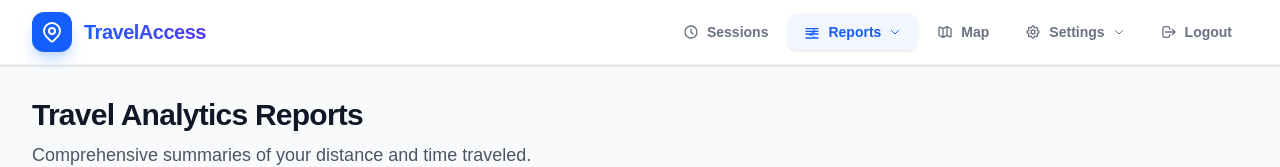
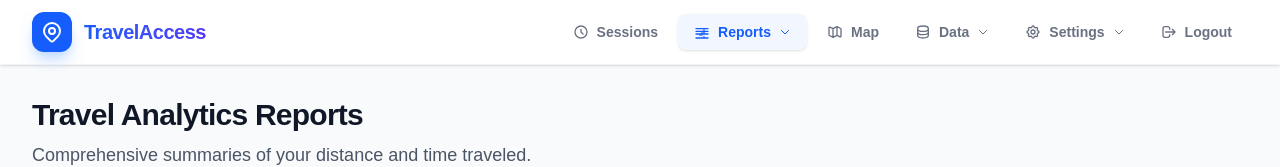
Before and after one commit to thiago-glaser/TravelAccess, a Next.js app: page /reports in a window 1280 px wide. Shown: the top 167 px of the page. Built offline with nearby package versions, Linux system fonts and the light colour scheme; no server answers.

Commit message:
feat: Implement Navbar component with navigation links, user authentication features, and dropdown menus for reports, data, and settings.

```diff
--- a/components/Navbar.js
+++ b/components/Navbar.js
@@ -10,6 +10,7 @@ export default function Navbar() {
     const router = useRouter();
     const [isSettingsOpen, setIsSettingsOpen] = useState(false);
     const [isReportsOpen, setIsReportsOpen] = useState(false);
+    const [isDataOpen, setIsDataOpen] = useState(false);
     const [userProfile, setUserProfile] = useState(null);
     const [isPasswordModalOpen, setIsPasswordModalOpen] = useState(false);
     const [pwdForm, setPwdForm] = useState({ currentPassword: '', newPassword: '', confirmPassword: '' });
@@ -17,6 +18,7 @@ export default function Navbar() {
 
     const dropdownRef = useRef(null);
     const dropdownReportsRef = useRef(null);
+    const dropdownDataRef = useRef(null);
     // Close dropdown when clicking outside
     useEffect(() => {
         function handleClickOutside(event) {
@@ -25,6 +27,9 @@ export default function Navbar() {
             }
             if (dropdownReportsRef.current && !dropdownReportsRef.current.contains(event.target)) {
                 setIsReportsOpen(false);
+            }
+            if (dropdownDataRef.current && !dropdownDataRef.current.contains(event.target)) {
+                setIsDataOpen(false);
             }
         }
         document.addEventListener("mousedown", handleClickOutside);
@@ -83,7 +88,8 @@ export default function Navbar() {
             setPwdStatus({ loading: false, error: 'An error occurred', success: '' });
         }
     };
-    const isSettingsActive = pathname.startsWith('/dashboard/cars') || pathname.startsWith('/dashboard/fuel') || pathname.startsWith('/dashboard/insurance') || pathname.startsWith('/dashboard/devices') || pathname.startsWith('/dashboard/bluetooth') || pathname.startsWith('/dashboard/keys') || isPasswordModalOpen;
+    const isDataActive = pathname.startsWith('/dashboard/cars') || pathname.startsWith('/dashboard/fuel') || pathname.startsWith('/dashboard/insurance') || pathname.startsWith('/dashboard/devices') || pathname.startsWith('/dashboard/bluetooth');
+    const isSettingsActive = pathname.startsWith('/dashboard/keys') || isPasswordModalOpen;
     return (
         <nav className="bg-white border-b border-gray-100 sticky top-0 z-50 shadow-sm transition-all duration-300">
             <div className="max-w-7xl mx-auto px-4 sm:px-6 lg:px-8">
@@ -176,6 +182,82 @@ export default function Navbar() {
                             </div>
                         </Link>
 
+                        {/* Data Dropdown */}
+                        <div className="relative" ref={dropdownDataRef}>
+                            <button
+                                onClick={() => setIsDataOpen(!isDataOpen)}
+                                className={`px-4 py-2 rounded-lg text-sm font-semibold transition-all duration-200 flex items-center gap-2 ${isDataActive
+                                    ? 'text-blue-600 bg-blue-50/80 shadow-sm'
+                                    : 'text-gray-500 hover:text-blue-600 hover:bg-gray-50'
+                                    }`}
+                            >
+                                <div className="flex items-center gap-2">
+                                    <svg className="w-4 h-4" fill="none" stroke="currentColor" viewBox="0 0 24 24">
+                                        <path strokeLinecap="round" strokeLinejoin="round" strokeWidth="2" d="M4 7v10c0 2.21 3.582 4 8 4s8-1.79 8-4V7M4 7c0 2.21 3.582 4 8 4s8-1.79 8-4M4 7c0-2.21 3.582-4 8-4s8 1.79 8 4m0 5c0 2.21-3.582 4-8 4s-8-1.79-8-4" />
+                                    </svg>
+                                </div>
+                                Data
+                                <svg className={`w-3 h-3 transition-transform duration-200 ${isDataOpen ? 'rotate-180' : ''}`} fill="none" stroke="currentColor" viewBox="0 0 24 24">
+                                    <path strokeLinecap="round" strokeLinejoin="round" strokeWidth="2" d="M19 9l-7 7-7-7" />
+                                </svg>
+                            </button>
+
+                            {isDataOpen && (
+                                <div className="absolute right-0 mt-2 w-48 bg-white border border-gray-100 rounded-xl shadow-xl py-2 z-[60] transform origin-top transition-all duration-200 animate-in fade-in zoom-in-95">
+                                    <Link
+                                        href="/dashboard/cars"
+                                        onClick={() => setIsDataOpen(false)}
+                                        className={`flex items-center gap-3 px-4 py-2 text-sm font-medium transition-colors ${pathname === '/dashboard/cars' ? 'text-blue-600 bg-blue-50' : 'text-gray-600 hover:text-blue-600 hover:bg-gray-50'}`}
+                                    >
+                                        <svg className="w-4 h-4" fill="none" stroke="currentColor" viewBox="0 0 24 24">
+                                            <path strokeLinecap="round" strokeLinejoin="round" strokeWidth="2" d="M13 10V3L4 14h7v7l9-11h-7z" />
+                                        </svg>
+                                        Cars
+                                    </Link>
+                                    <Link
+                                        href="/dashboard/fuel"
+                                        onClick={() => setIsDataOpen(false)}
+                                        className={`flex items-center gap-3 px-4 py-2 text-sm font-medium transition-colors ${pathname === '/dashboard/fuel' ? 'text-green-600 bg-green-50' : 'text-gray-600 hover:text-green-600 hover:bg-gray-50'}`}
+                                    >
+                                        <svg className="w-4 h-4" fill="none" stroke="currentColor" viewBox="0 0 24 24">
+                                            <path strokeLinecap="round" strokeLinejoin="round" strokeWidth="2" d="M5 3v4M3 5h4M6 17v4m-2-2h4m5-16l2.286 6.857L21 12l-5.714 2.143L13 21l-2.286-6.857L5 12l5.714-2.143L13 3z" />
+                                        </svg>
+                                        Fuel
+                                    </Link>
+                                    <Link
+                                        href="/dashboard/insurance"
+                                        onClick={() => setIsDataOpen(false)}
+                                        className={`flex items-center gap-3 px-4 py-2 text-sm font-medium transition-colors ${pathname === '/dashboard/insurance' ? 'text-blue-600 bg-blue-50' : 'text-gray-600 hover:text-blue-600 hover:bg-gray-50'}`}
+                                    >
+                                        <svg className="w-4 h-4" fill="none" stroke="currentColor" viewBox="0 0 24 24">
+                                            <path strokeLinecap="round" strokeLinejoin="round" strokeWidth="2" d="M9 12l2 2 4-4m5.618-4.016A11.955 11.955 0 0112 2.944a11.955 11.955 0 01-8.618 3.04A12.02 12.02 0 003 9c0 5.591 3.824 10.29 9 11.622 5.176-1.332 9-6.03 9-11.622 0-1.042-.133-2.052-.382-3.016z" />
+                                        </svg>
+                                        Insurance
+                                    </Link>
+                                    <Link
+                                        href="/dashboard/devices"
+                                        onClick={() => setIsDataOpen(false)}
+                                        className={`flex items-center gap-3 px-4 py-2 text-sm font-medium transition-colors ${pathname === '/dashboard/devices' ? 'text-blue-600 bg-blue-50' : 'text-gray-600 hover:text-blue-600 hover:bg-gray-50'}`}
+                                    >
+                                        <svg className="w-4 h-4" fill="none" stroke="currentColor" viewBox="0 0 24 24">
+                                            <path strokeLinecap="round" strokeLinejoin="round" strokeWidth="2" d="M12 18h.01M8 21h8a2 2 0 002-2V5a2 2 0 00-2-2H8a2 2 0 00-2 2v14a2 2 0 002 2z" />
+                                        </svg>
+                                        Devices
+                                    </Link>
+                                    <Link
+                                        href="/dashboard/bluetooth"
+                                        onClick={() => setIsDataOpen(false)}
+                                        className={`flex items-center gap-3 px-4 py-2 text-sm font-medium transition-colors ${pathname === '/dashboard/bluetooth' ? 'text-blue-600 bg-blue-50' : 'text-gray-600 hover:text-blue-600 hover:bg-gray-50'}`}
+                                    >
+                                        <svg className="w-4 h-4" fill="none" stroke="currentColor" viewBox="0 0 24 24">
+                                            <path strokeLinecap="round" strokeLinejoin="round" strokeWidth="2" d="M5.5 10L10.5 4v16l-5-6M10.5 12l4-4M10.5 12l4 4" />
+                                        </svg>
+                                        Bluetooth
+                                    </Link>
+                                </div>
+                            )}
+                        </div>
+
                         {/* Settings Dropdown */}
                         <div className="relative" ref={dropdownRef}>
                             <button
@@ -217,56 +299,6 @@ export default function Navbar() {
                                         </svg>
                                         Change Password
                                     </button>
-                                    <Link
-                                        href="/dashboard/cars"
-                                        onClick={() => setIsSettingsOpen(false)}
-                                        className={`flex items-center gap-3 px-4 py-2 text-sm font-medium transition-colors ${pathname === '/dashboard/cars' ? 'text-blue-600 bg-blue-50' : 'text-gray-600 hover:text-blue-600 hover:bg-gray-50'}`}
-                                    >
-                                        <svg className="w-4 h-4" fill="none" stroke="currentColor" viewBox="0 0 24 24">
-                                            <path strokeLinecap="round" strokeLinejoin="round" strokeWidth="2" d="M13 10V3L4 14h7v7l9-11h-7z" />
-                                        </svg>
-                                        Cars
-                                    </Link>
-                                    <Link
-                                        href="/dashboard/fuel"
-                                        onClick={() => setIsSettingsOpen(false)}
-                                        className={`flex items-center gap-3 px-4 py-2 text-sm font-medium transition-colors ${pathname === '/dashboard/fuel' ? 'text-green-600 bg-green-50' : 'text-gray-600 hover:text-green-600 hover:bg-gray-50'}`}
-                                    >
-                                        <svg className="w-4 h-4" fill="none" stroke="currentColor" viewBox="0 0 24 24">
-                                            <path strokeLinecap="round" strokeLinejoin="round" strokeWidth="2" d="M5 3v4M3 5h4M6 17v4m-2-2h4m5-16l2.286 6.857L21 12l-5.714 2.143L13 21l-2.286-6.857L5 12l5.714-2.143L13 3z" />
-                                        </svg>
-                                        Fuel
-                                    </Link>
-                                    <Link
-                                        href="/dashboard/insurance"
-                                        onClick={() => setIsSettingsOpen(false)}
-                                        className={`flex items-center gap-3 px-4 py-2 text-sm font-medium transition-colors ${pathname === '/dashboard/insurance' ? 'text-blue-600 bg-blue-50' : 'text-gray-600 hover:text-blue-600 hover:bg-gray-50'}`}
-                                    >
-                                        <svg className="w-4 h-4" fill="none" stroke="currentColor" viewBox="0 0 24 24">
-                                            <path strokeLinecap="round" strokeLinejoin="round" strokeWidth="2" d="M9 12l2 2 4-4m5.618-4.016A11.955 11.955 0 0112 2.944a11.955 11.955 0 01-8.618 3.04A12.02 12.02 0 003 9c0 5.591 3.824 10.29 9 11.622 5.176-1.332 9-6.03 9-11.622 0-1.042-.133-2.052-.382-3.016z" />
-                                        </svg>
-                                        Insurance
-                                    </Link>
-                                    <Link
-                                        href="/dashboard/devices"
-                                        onClick={() => setIsSettingsOpen(false)}
-                                        className={`flex items-center gap-3 px-4 py-2 text-sm font-medium transition-colors ${pathname === '/dashboard/devices' ? 'text-blue-600 bg-blue-50' : 'text-gray-600 hover:text-blue-600 hover:bg-gray-50'}`}
-                                    >
-                                        <svg className="w-4 h-4" fill="none" stroke="currentColor" viewBox="0 0 24 24">
-                                            <path strokeLinecap="round" strokeLinejoin="round" strokeWidth="2" d="M12 18h.01M8 21h8a2 2 0 002-2V5a2 2 0 00-2-2H8a2 2 0 00-2 2v14a2 2 0 002 2z" />
-                                        </svg>
-                                        Devices
-                                    </Link>
-                                    <Link
-                                        href="/dashboard/bluetooth"
-                                        onClick={() => setIsSettingsOpen(false)}
-                                        className={`flex items-center gap-3 px-4 py-2 text-sm font-medium transition-colors ${pathname === '/dashboard/bluetooth' ? 'text-blue-600 bg-blue-50' : 'text-gray-600 hover:text-blue-600 hover:bg-gray-50'}`}
-                                    >
-                                        <svg className="w-4 h-4" fill="none" stroke="currentColor" viewBox="0 0 24 24">
-                                            <path strokeLinecap="round" strokeLinejoin="round" strokeWidth="2" d="M5.5 10L10.5 4v16l-5-6M10.5 12l4-4M10.5 12l4 4" />
-                                        </svg>
-                                        Bluetooth
-                                    </Link>
                                     <Link
                                         href="/dashboard/keys"
                                         onClick={() => setIsSettingsOpen(false)}
```
